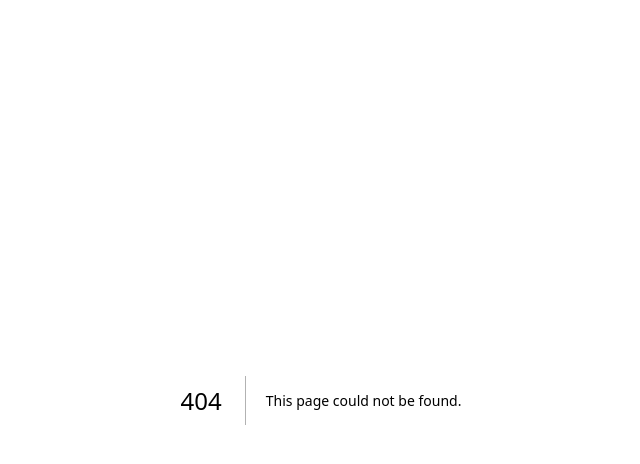
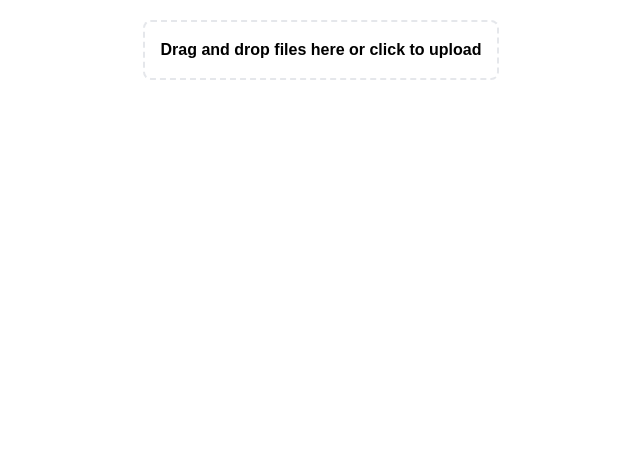
Before and after one commit to patrickaigbogun/cabinet-tool-alpha, a Next.js app: page /cabinet in a window 1280 px wide. Before the commit this address had no page. Shown: the top 464 px of the page, without its empty margins (319-959 px from the left). Built offline with nearby package versions, Linux system fonts and the light colour scheme.

Commit message:
created the interface for the drag and drop

```diff
--- a/app/auth/login/page.tsx
+++ b/app/auth/login/page.tsx
@@ -22,7 +22,7 @@ export default function LoginPage() {
 
 			if (result.success) {
 				// Redirect to profile or dashboard
-               router.push('/profile');
+				router.push('/cabinet');
 			} else {
 				// Set error message from server
 				setError(result.error || 'Login failed');
--- a/app/auth/utils/login.ts
+++ b/app/auth/utils/login.ts
@@ -61,7 +61,7 @@ export async function loginUser(userFormData: LoginFormData) {
         // Set token in HTTP-only cookie
 
         const cookieStore = await cookies()
-        cookieStore.set('auth_token', token, {
+        cookieStore.set('sessioncookie', token, {
             name: 'sessioncookie',
             httpOnly: true,
             secure: process.env.NODE_ENV === 'production',
--- /dev/null
+++ b/app/cabinet/layout.tsx
@@ -0,0 +1,13 @@
+
+
+
+export default function Cabinetlayout({children}:{children:React.ReactNode}) {
+
+
+
+  return (
+    <div className="p-5 justify-center items-center flex" >
+        {children}
+    </div>
+  )
+}
--- /dev/null
+++ b/app/cabinet/page.tsx
@@ -0,0 +1,61 @@
+'use client';
+
+import { useCallback, useState } from "react";
+
+
+
+
+
+export default function CabinetPage() {
+	const [isDragging, setIsDragging] = useState(false);
+
+	const handleDragOver = (e: React.DragEvent) => {
+		e.preventDefault();
+		setIsDragging(true);
+	};
+
+	const handleDragLeave = () => setIsDragging(false);
+
+	const handleDrop = (e: React.DragEvent) => {
+		e.preventDefault();
+		setIsDragging(false);
+		console.log('Dropped files');
+
+	};
+
+	const handleClick = useCallback(() => {
+		const fileInput = document.createElement('input');
+		fileInput.type = 'file';
+		fileInput.multiple = true;
+		fileInput.onchange = (e) => {
+			const target = e.target as HTMLInputElement;
+			try {
+				if (target.files) {
+					console.log('Selected files:', target.files);
+				}
+
+			} catch (error) {
+				console.log(error)
+			}
+
+		};
+		fileInput.click();
+	}, []);
+
+
+  return (
+    <div
+			id="drop-target"
+			className={` ${ isDragging ? 'border-purple-400 bg-purple-950/10 animate-pulse duration-75' : 'border-gray-400'}, 'flex items-center justify-center border-2 border-dashed rounded-lg p-4 font-bold text-center h-72' `}
+			onDragOver={handleDragOver}
+			onDragLeave={handleDragLeave}
+			onDrop={handleDrop}
+			onClick={handleClick}
+		>
+			<p className="text-base">
+				Drag and drop files here or click to upload
+			</p>
+
+		</div>
+  )
+}
--- a/app/profile/layout.tsx
+++ b/app/profile/layout.tsx
@@ -1,3 +1,5 @@
+
+
 
 
 export default function ProfileLayout({
```
Lines whose indentation alone changed are shown as unchanged.
